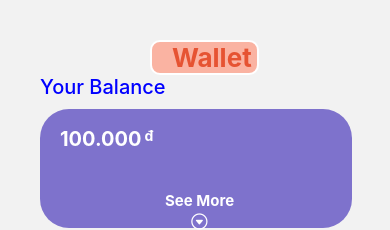
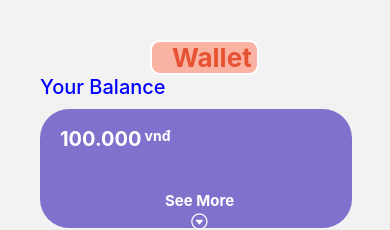
Before and after one commit to cheeesevox/react-native-home-meal-taste-app, a React Native app: screen /Wallet in a window 390 px wide. Shown: the top 230 px of the page. Built offline with nearby package versions, Linux system fonts and the light colour scheme; what react-native would draw is missing.

Commit message:
Update WalletScreen.js

```diff
--- a/src/screens/WalletScreen.js
+++ b/src/screens/WalletScreen.js
@@ -20,7 +20,7 @@ const WalletScreen = ({navigation}) => {
       <View style={styles.wallet}>
         <View style={{flexDirection:'row'}}>
           <Text style={{marginLeft:20, fontWeight:'bold', color:'white', fontSize:20}}>100.000</Text>
-          <Text style={{paddingLeft:3, fontWeight:'bold', color:'white'}}>đ</Text>
+          <Text style={{paddingLeft:3, fontWeight:'bold', color:'white'}}>vnđ</Text>
         </View>
         <Text style={{color:'white', fontWeight:'bold', marginTop:40, marginLeft:125, fontSize:15}}>See More</Text>
             <TouchableOpacity
```
